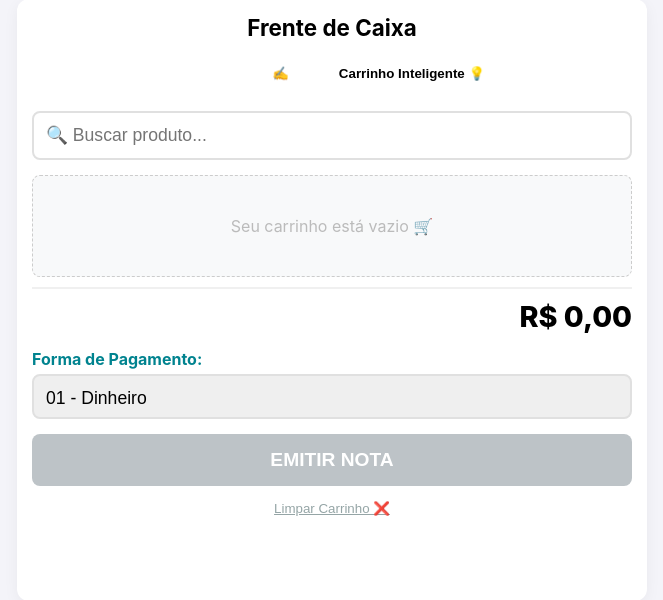
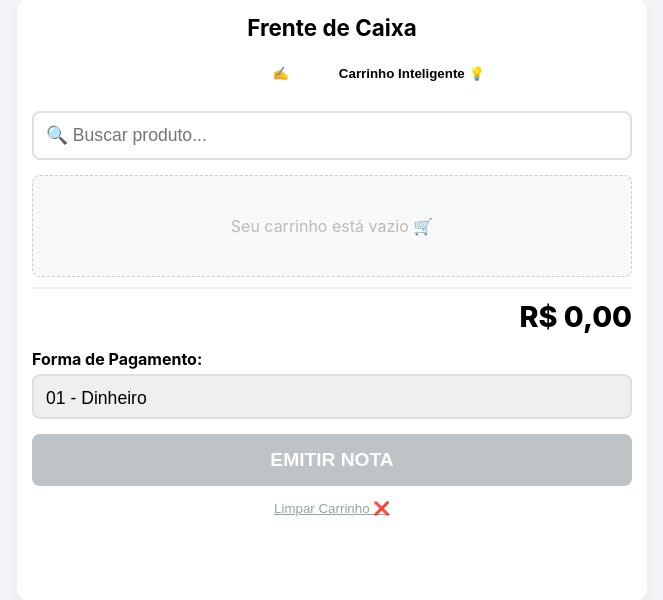
Before and after one commit to davissontiago/Mateco, a Django app: page /emitir/ in a window 1280 px wide. Shown: the part 78-678 px from the top of the page, without its empty margins (308-971 px from the left). Run offline with Django 5.2, Linux system fonts and the light colour scheme; a user stored in the database is signed in; tables that the repository leaves empty hold one stand-in row (values such as "Sample post").

Commit message:
faltou umazinha

```diff
--- a/templates/emitir.html
+++ b/templates/emitir.html
@@ -50,7 +50,7 @@
         <div class="total-display" id="totalDisplay" style="color: {{ empresa_ativa.cor_secundaria|default:'#546e7a' }};">R$ 0,00</div>
 
         <div class="area-pagamento" style="margin-bottom: 15px;">
-            <label for="forma_pagamento" style="font-weight: bold; display: block; margin-bottom: 5px; color: #00838f;">
+            <label for="forma_pagamento" style="font-weight: bold; display: block; margin-bottom: 5px; color: {{ empresa_ativa.cor_primaria|default:'#00838f' }};">
                 Forma de Pagamento:
             </label>
             <select id="forma_pagamento" class="input-busca" style="width: 100%; height: 45px;">
```
